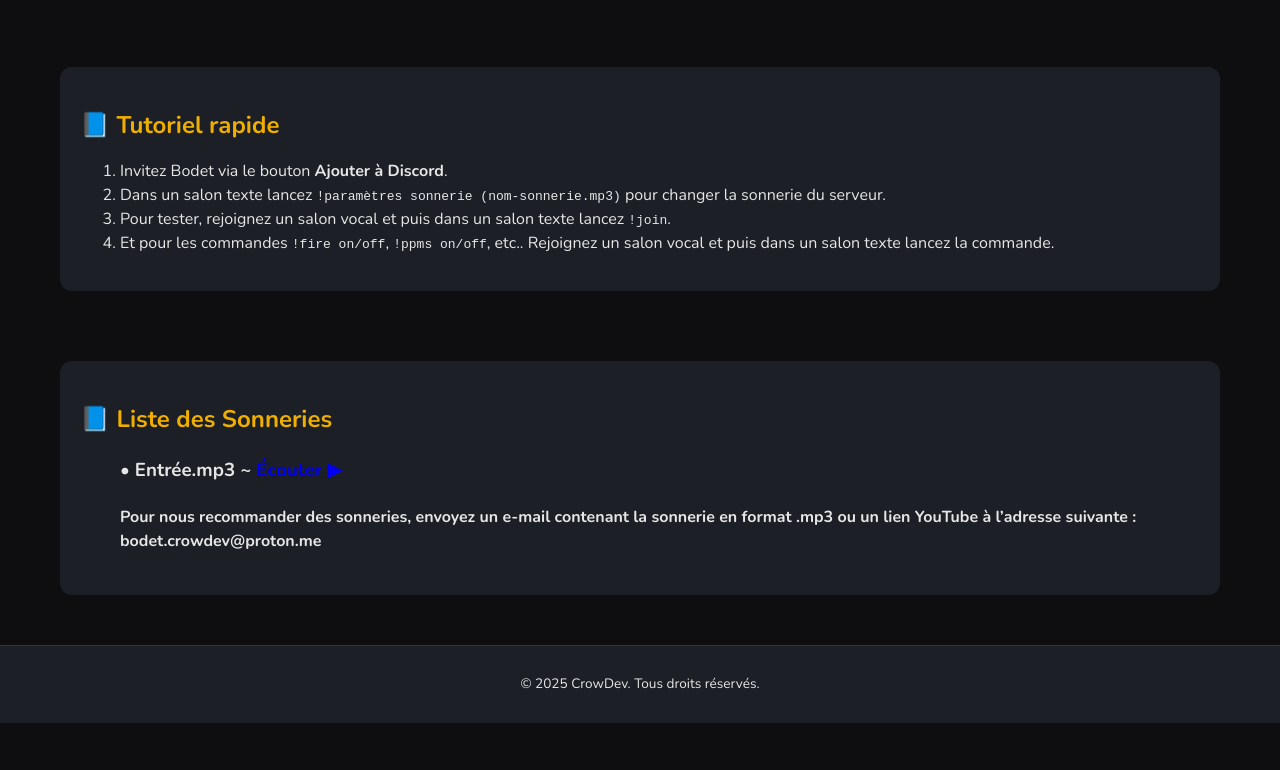
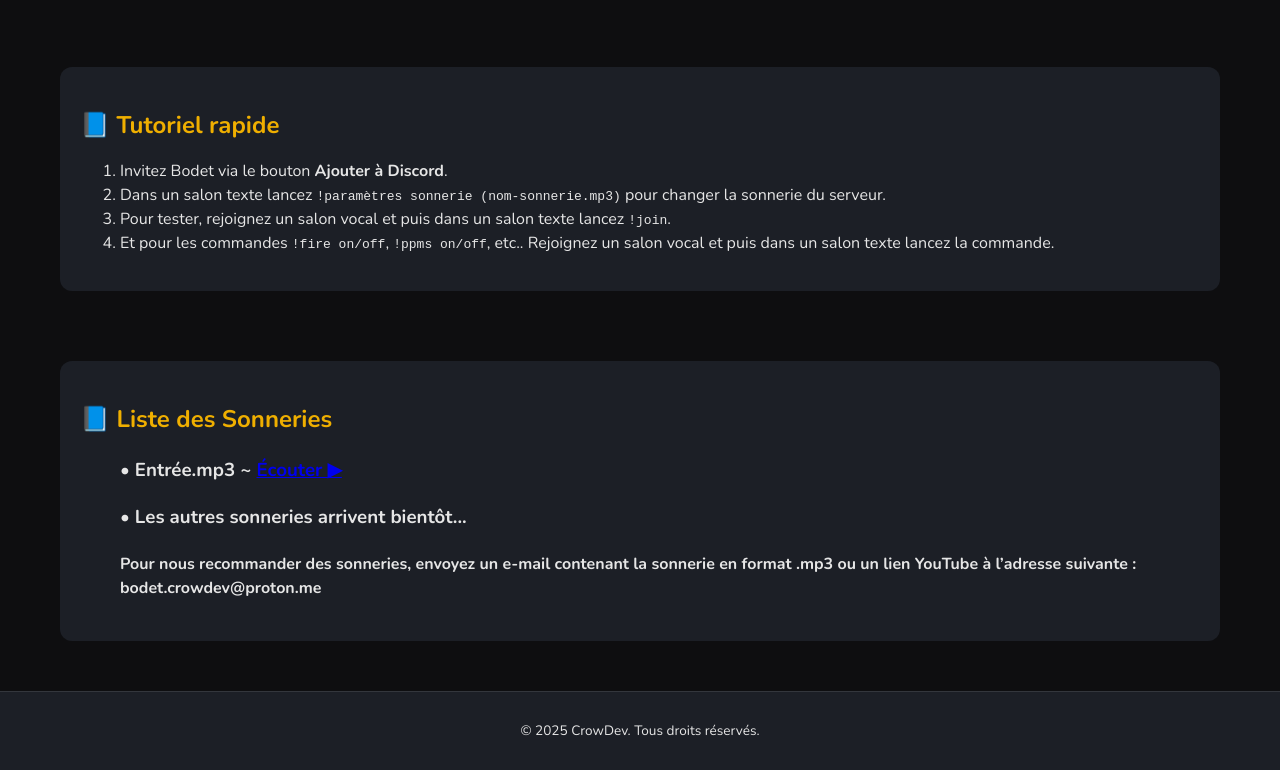
Before and after one commit to Itm0zLegends/CrowDev, a plain HTML site: page Wiki/bodet.html in a window 1280 px wide. Shown: the part 1279-2049 px from the top of the page. Before the commit the page ends 2002 px from the top, so only its background shows below. Drawn offline with nearby package versions, Linux system fonts and the light colour scheme.

Commit message:
Update bodet.html

```diff
--- a/Wiki/bodet.html
+++ b/Wiki/bodet.html
@@ -80,6 +80,7 @@
         <h2>📘 Liste des Sonneries</h2>
         <ol>
           <h3>• Entrée.mp3 ~ <a href="https://www.youtube.com/watch?v=Ah1oPH_g7J0">Écouter ▶</a></h3>
+          <h3>• Les autres sonneries arrivent bientôt...</h3>
           <h4>Pour nous recommander des sonneries, envoyez un e-mail contenant la sonnerie en format .mp3 ou un lien YouTube à l’adresse suivante : bodet.crowdev@proton.me</h4>
         </ol>
       </div>
```
